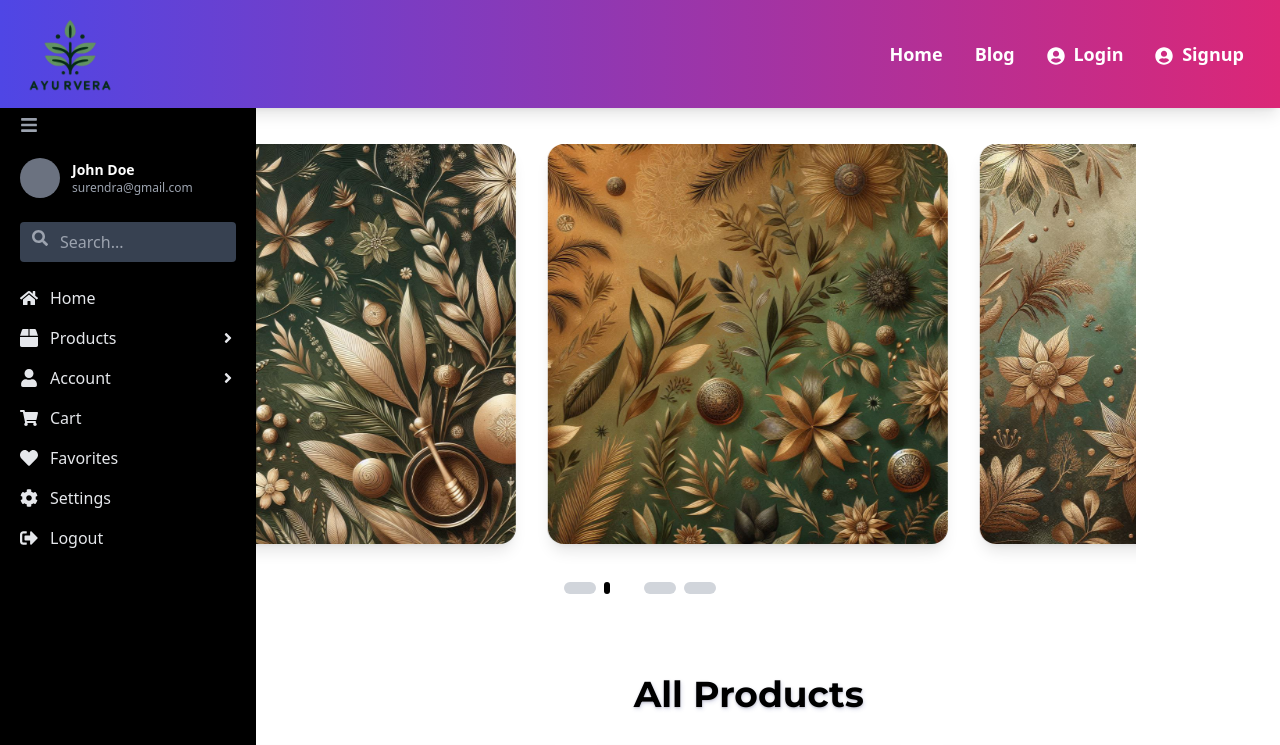
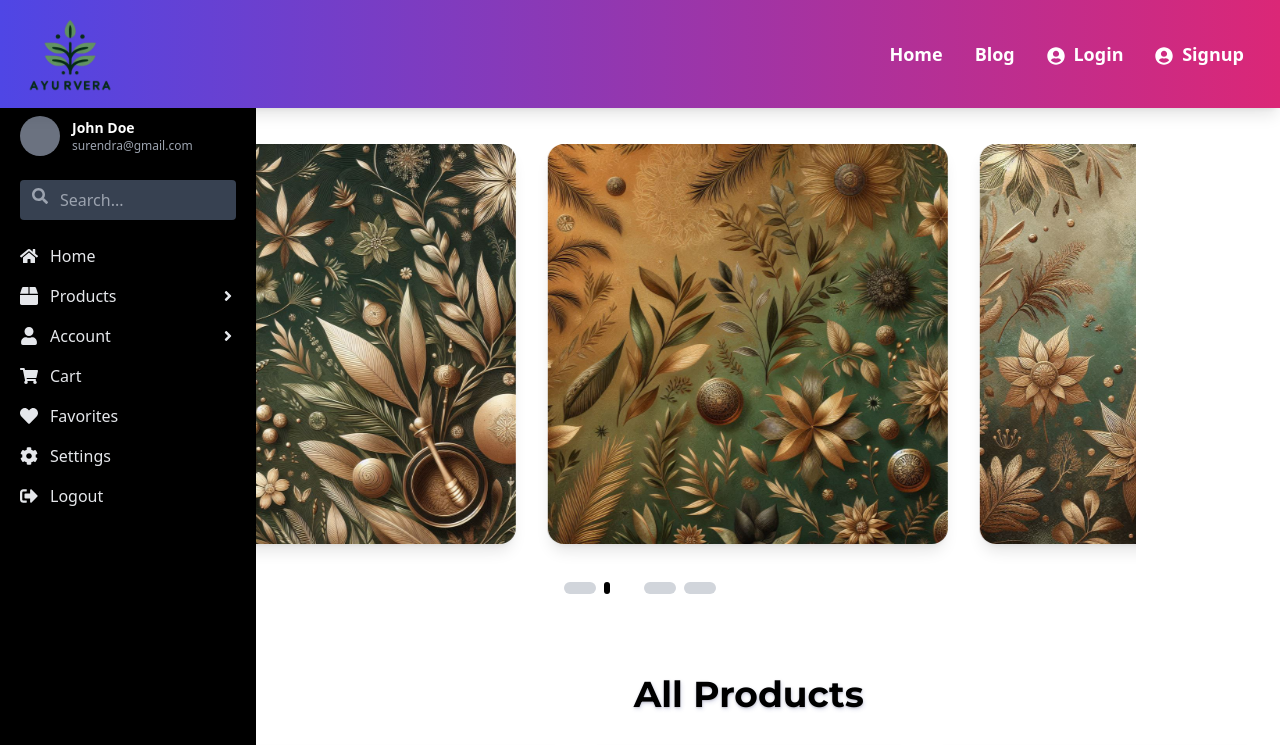
Before and after one commit to surendr1a/Ayurwera, a React (Vite) app: page / in a window 1280 px wide. Shown: the top 745 px of the page. Built offline with nearby package versions, Linux system fonts and the light colour scheme.

Commit message:
change for small devices in caraousel and sidebar

```diff
--- a/src/sections/Hero.jsx
+++ b/src/sections/Hero.jsx
@@ -19,6 +19,22 @@ export default function Carousel() {
       setActiveSlide(next);
       setProgress(0); // Reset progress to 0 when changing slides
     },
+    responsive: [
+      {
+        breakpoint: 1024, // for tablets and medium screens
+        settings: {
+          slidesToShow: 1.5,
+          slidesToScroll: 1,
+        },
+      },
+      {
+        breakpoint: 768, // for mobile screens
+        settings: {
+          slidesToShow: 1,
+          slidesToScroll: 1,
+        },
+      },
+    ],
   };
 
   useEffect(() => {
@@ -55,19 +71,19 @@ export default function Carousel() {
   };
 
   return (
-    <div className=" w-full max-w-5xl mx-auto mt-28 p-4 relative overflow-hidden mt-10">
+    <div className="w-full max-w-5xl mx-auto mt-28 p-4 relative overflow-hidden">
       <Slider {...settings}>
         <div className="p-4 transform transition-transform duration-500 hover:scale-105">
-          <img src="/Images/slides/1.jpeg" alt="Slide 1" className="w-[400px] h-[400px] rounded-2xl shadow-lg" />
+          <img src="/Images/slides/1.jpeg" alt="Slide 1" className="w-full h-[300px] md:h-[400px] rounded-2xl shadow-lg object-cover" />
         </div>
         <div className="p-4 transform transition-transform duration-500 hover:scale-105">
-          <img src="/Images/slides/2.jpeg" alt="Slide 2" className="w-[400px] h-[400px] rounded-2xl shadow-lg" />
+          <img src="/Images/slides/2.jpeg" alt="Slide 2" className="w-full h-[300px] md:h-[400px] rounded-2xl shadow-lg object-cover" />
         </div>
         <div className="p-4 transform transition-transform duration-500 hover:scale-105">
-          <img src="/Images/slides/3.jpeg" alt="Slide 3" className="w-[400px] h-[400px] rounded-2xl shadow-lg" />
+          <img src="/Images/slides/3.jpeg" alt="Slide 3" className="w-full h-[300px] md:h-[400px] rounded-2xl shadow-lg object-cover" />
         </div>
         <div className="p-4 transform transition-transform duration-500 hover:scale-105">
-          <img src="/Images/slides/4.jpeg" alt="Slide 4" className="w-[400px] h-[400px] rounded-2xl shadow-lg" />
+          <img src="/Images/slides/4.jpeg" alt="Slide 4" className="w-full h-[300px] md:h-[400px] rounded-2xl shadow-lg object-cover" />
         </div>
       </Slider>
       {renderCustomDots()}
--- a/src/sections/Sidebar.jsx
+++ b/src/sections/Sidebar.jsx
@@ -1,5 +1,5 @@
 // src/components/Sidebar.js
-import React, { useState } from 'react';
+import React, { useState, useEffect } from 'react';
 import { Link } from 'react-router-dom';
 import {
   FaHome,
@@ -12,12 +12,25 @@ import {
   FaAngleDown,
   FaAngleRight,
   FaSearch,
-  FaBars, // Importing the three-line (hamburger) icon
+  FaBars, // Hamburger icon for toggle
 } from 'react-icons/fa';
 
 export default function Sidebar() {
   const [isOpen, setIsOpen] = useState(true); // Controls sidebar toggle
   const [expandSections, setExpandSections] = useState({ products: false, account: false }); // Control dropdowns
+  const [isMobile, setIsMobile] = useState(false); // To check if screen is mobile
+
+  // Check screen size for mobile
+  useEffect(() => {
+    const handleResize = () => {
+      setIsMobile(window.innerWidth <= 768); // Mobile breakpoint
+    };
+
+    handleResize(); // Check screen size initially
+    window.addEventListener('resize', handleResize); // Update on resize
+
+    return () => window.removeEventListener('resize', handleResize); // Cleanup on unmount
+  }, []);
 
   // Function to toggle sidebar
   const toggleSidebar = () => setIsOpen(!isOpen);
@@ -28,14 +41,18 @@ export default function Sidebar() {
   };
 
   return (
-    <div className={`bg-black text-white h-screen p-5 z-40 ${isOpen ? 'w-64' : 'w-20'} fixed top-24 transition-all duration-300`}>
+    <div
+      className={`bg-black text-white h-screen p-5 z-40 ${isOpen ? 'w-64' : 'w-20'} fixed top-24 transition-all duration-300 ${isMobile && !isOpen ? 'hidden' : 'block'}`}
+    >
       {/* Sidebar Toggle Button */}
+      {isMobile && (
         <button
           className="mb-6 text-lg text-gray-400 focus:outline-none"
           onClick={toggleSidebar}
         >
           <FaBars /> {/* Hamburger icon for toggle */}
         </button>
+      )}
 
       {/* User Profile */}
       <div className="flex items-center mb-6">
```
Lines whose indentation alone changed are shown as unchanged.
